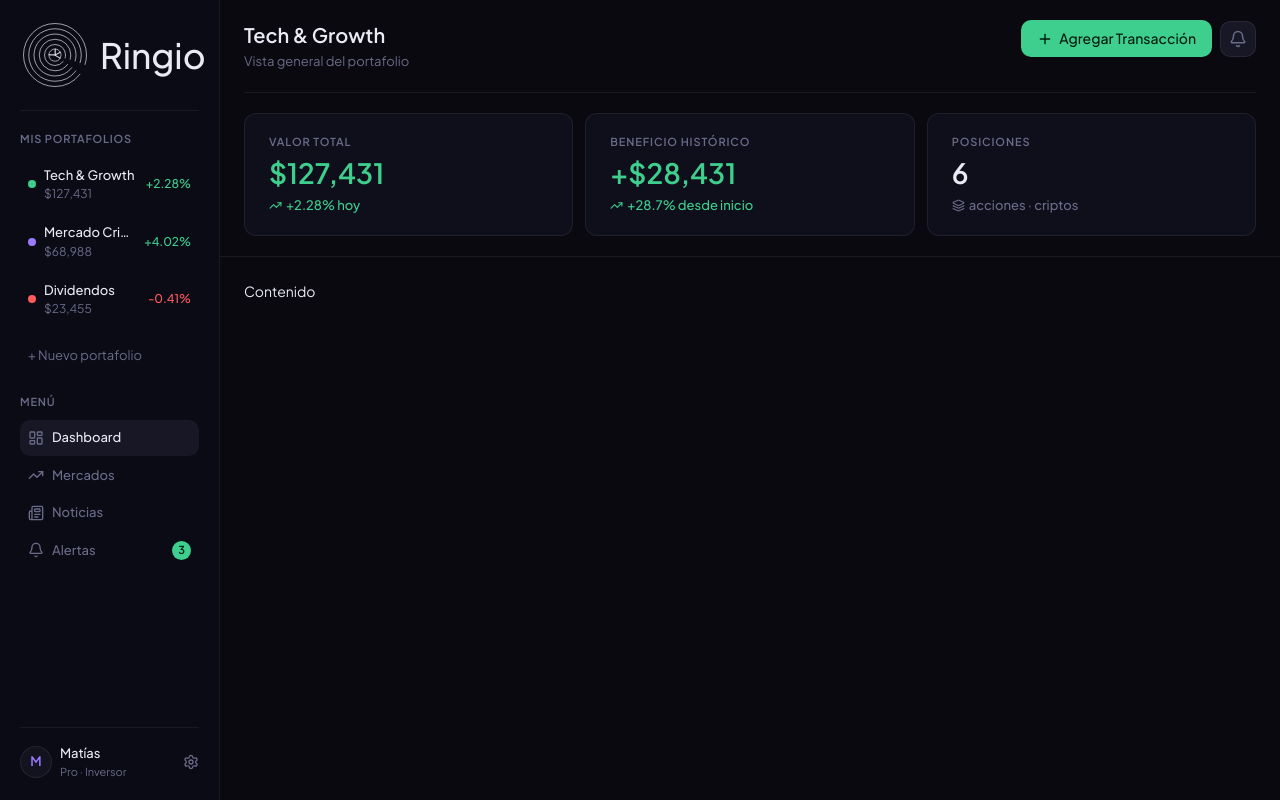
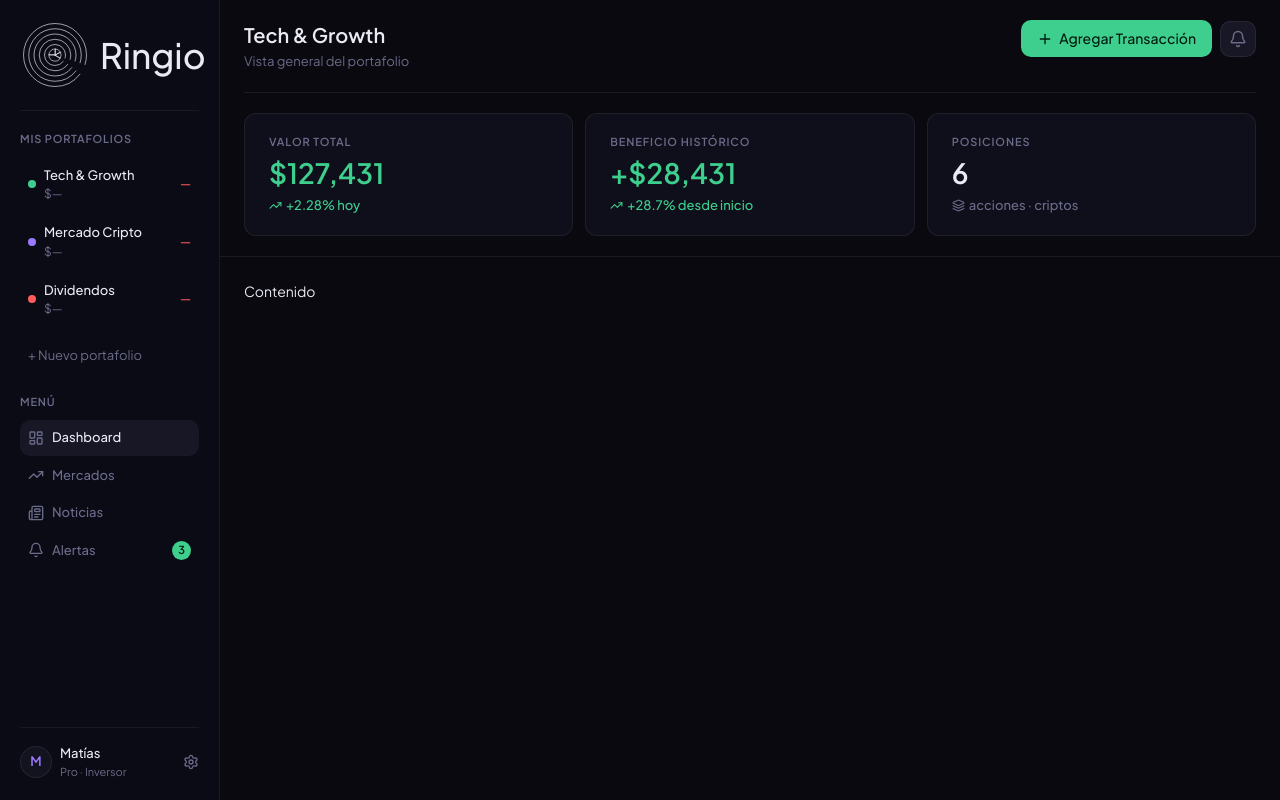
Before and after one commit to austral-dev/Ringio, a Vue app: page / in a window 1280 px wide. Built offline with nearby package versions, Linux system fonts and the light colour scheme.

Commit message:
feat: conectar SidebarPortfolioList con portfolioStore

```diff
--- a/package.json
+++ b/package.json
@@ -10,6 +10,7 @@
   },
   "dependencies": {
     "lucide-vue-next": "^1.0.0",
+    "pinia": "^3.0.4",
     "vue": "^3.5.34"
   },
   "devDependencies": {
--- a/src/components/layout/sidebar/SidebarPortfolioList.vue
+++ b/src/components/layout/sidebar/SidebarPortfolioList.vue
@@ -6,13 +6,25 @@
       :key="portfolio.id"
       class="portfolio-item"
     >
-      <span class="portfolio-dot" :style="{ backgroundColor: portfolio.color }" />
+      <span
+        class="portfolio-dot"
+        :style="{ backgroundColor: portfolio.color }"
+      />
       <div class="portfolio-info">
         <span class="portfolio-name">{{ portfolio.name }}</span>
-        <span class="portfolio-value">${{ portfolio.value.toLocaleString() }}</span>
+        <span class="portfolio-value"
+          >${{ portfolio.value?.toLocaleString() ?? "—" }}</span
+        >
       </div>
-      <span class="portfolio-change" :class="portfolio.change >= 0 ? 'positive' : 'negative'">
-        {{ portfolio.change >= 0 ? '+' : '' }}{{ portfolio.change }}%
+      <span
+        class="portfolio-change"
+        :class="portfolio.change >= 0 ? 'positive' : 'negative'"
+      >
+        {{
+          portfolio.change != null
+            ? (portfolio.change >= 0 ? "+" : "") + portfolio.change + "%"
+            : "—"
+        }}
       </span>
     </div>
     <button class="new-portfolio-btn">+ Nuevo portafolio</button>
@@ -20,11 +32,10 @@
 </template>
 
 <script setup>
-const portfolios = [
-  { id: 1, name: 'Tech & Growth', value: 127431, change: 2.28, color: '#3ECF8E' },
-  { id: 2, name: 'Mercado Cripto', value: 68988, change: 4.02, color: '#9B7AFF' },
-  { id: 3, name: 'Dividendos', value: 23455, change: -0.41, color: '#FF5B5B' },
-]
+import { usePortfolioStore } from "@/stores/portfolioStore";
+
+const store = usePortfolioStore();
+const portfolios = store.portfolios;
 </script>
 
 <style scoped>
@@ -54,7 +65,9 @@ const portfolios = [
   transition: background 0.15s;
 }
 
-.portfolio-item:hover { background: var(--secondary); }
+.portfolio-item:hover {
+  background: var(--secondary);
+}
 
 .portfolio-dot {
   width: 8px;
@@ -83,8 +96,16 @@ const portfolios = [
   color: var(--muted-foreground);
 }
 
-.positive { color: var(--primary); font-size: 12px; font-weight: 500; }
-.negative { color: var(--destructive); font-size: 12px; font-weight: 500; }
+.positive {
+  color: var(--primary);
+  font-size: 12px;
+  font-weight: 500;
+}
+.negative {
+  color: var(--destructive);
+  font-size: 12px;
+  font-weight: 500;
+}
 
 .new-portfolio-btn {
   display: flex;
--- a/src/main.js
+++ b/src/main.js
@@ -1,5 +1,8 @@
 import { createApp } from 'vue'
+import { createPinia } from 'pinia'
 import './assets/main.css'
 import App from './App.vue'
 
-createApp(App).mount('#app')
+const app = createApp(App)
+app.use(createPinia())
+app.mount('#app')
--- /dev/null
+++ b/src/stores/portfolioStore.js
@@ -0,0 +1,46 @@
+import { defineStore } from 'pinia'
+import { ref, computed } from 'vue'
+
+export const usePortfolioStore = defineStore('portfolio', () => {
+
+  // ─── Estado ───────────────────────────────────────
+  const portfolios = ref([
+    {
+      id: 1,
+      name: 'Tech & Growth',
+      color: '#3ECF8E',
+      holdings: []
+    },
+    {
+      id: 2,
+      name: 'Mercado Cripto',
+      color: '#9B7AFF',
+      holdings: []
+    },
+    {
+      id: 3,
+      name: 'Dividendos',
+      color: '#FF5B5B',
+      holdings: []
+    }
+  ])
+
+  const activePortfolioId = ref(1)
+
+  // ─── Computed ─────────────────────────────────────
+  const activePortfolio = computed(() =>
+    portfolios.value.find(p => p.id === activePortfolioId.value)
+  )
+
+  // ─── Acciones ─────────────────────────────────────
+  function setActivePortfolio(id) {
+    activePortfolioId.value = id
+  }
+
+  return {
+    portfolios,
+    activePortfolioId,
+    activePortfolio,
+    setActivePortfolio
+  }
+})
```
Also changed, not shown: 1 other file (tests, documents, lock files or other folders).
